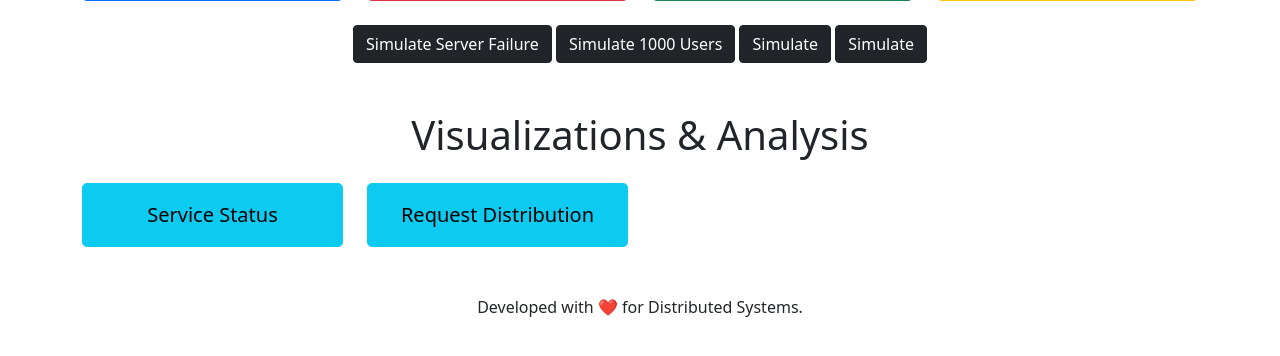
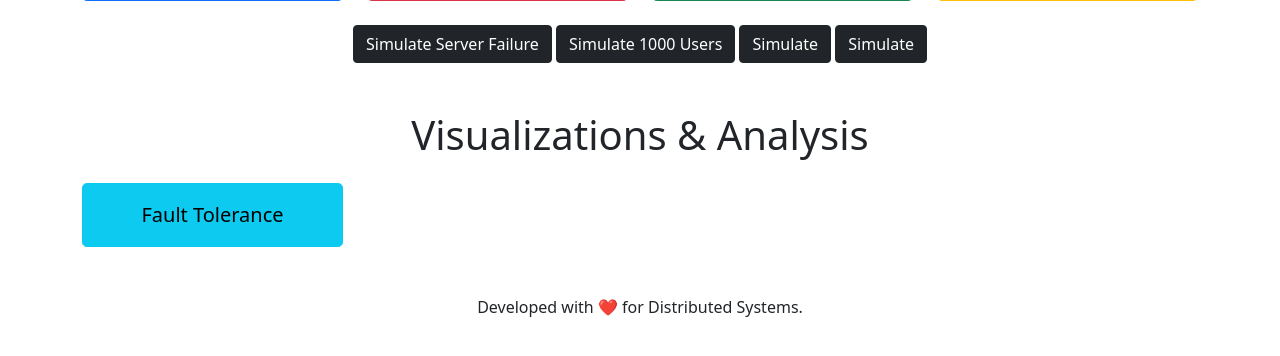
Before and after one commit to Shine-23/Ecommerce-Transactions-using-BigQuery, a Flask app: page / in a window 1280 px wide. Shown: the part 229-585 px from the top of the page. Run offline with Flask 3, Linux system fonts and the light colour scheme.

Commit message:
Update home.html

```diff
--- a/frontend/templates/home.html
+++ b/frontend/templates/home.html
@@ -37,10 +37,7 @@
                 <!-- Buttons for Visualizations -->
                 <div class="row g-4">
                     <div class="col-md-6 col-lg-3">
-                        <a href="/visualization/service-status"  class="btn btn-info btn-lg w-100 py-3 mt-3">Service Status</a>
-                    </div>
-                    <div class="col-md-6 col-lg-3">
-                        <a href="/visualization/request-distribution" class="btn btn-info btn-lg w-100 py-3 mt-3">Request Distribution</a>
+                        <a href="/metrics-dashboard"  class="btn btn-info btn-lg w-100 py-3 mt-3">Fault Tolerance</a>
                     </div>
                 </div>
             </section>
```
